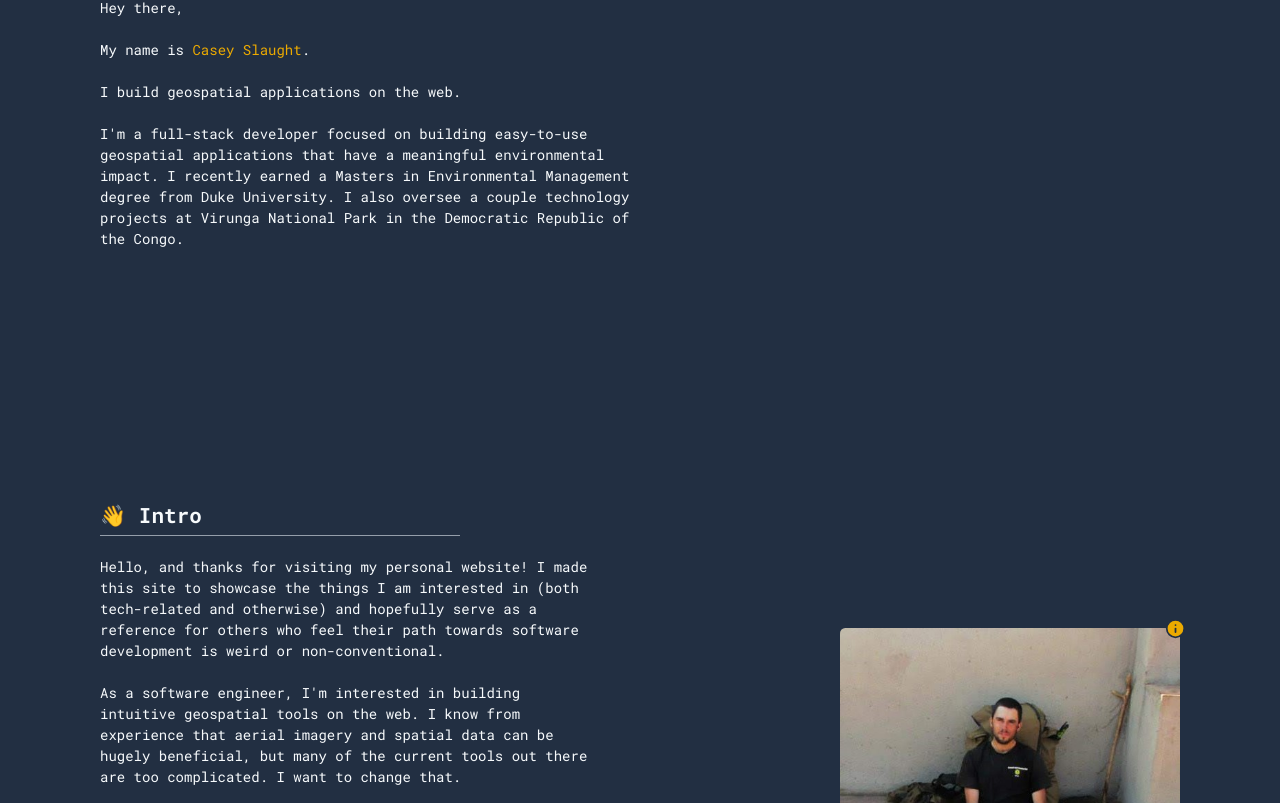
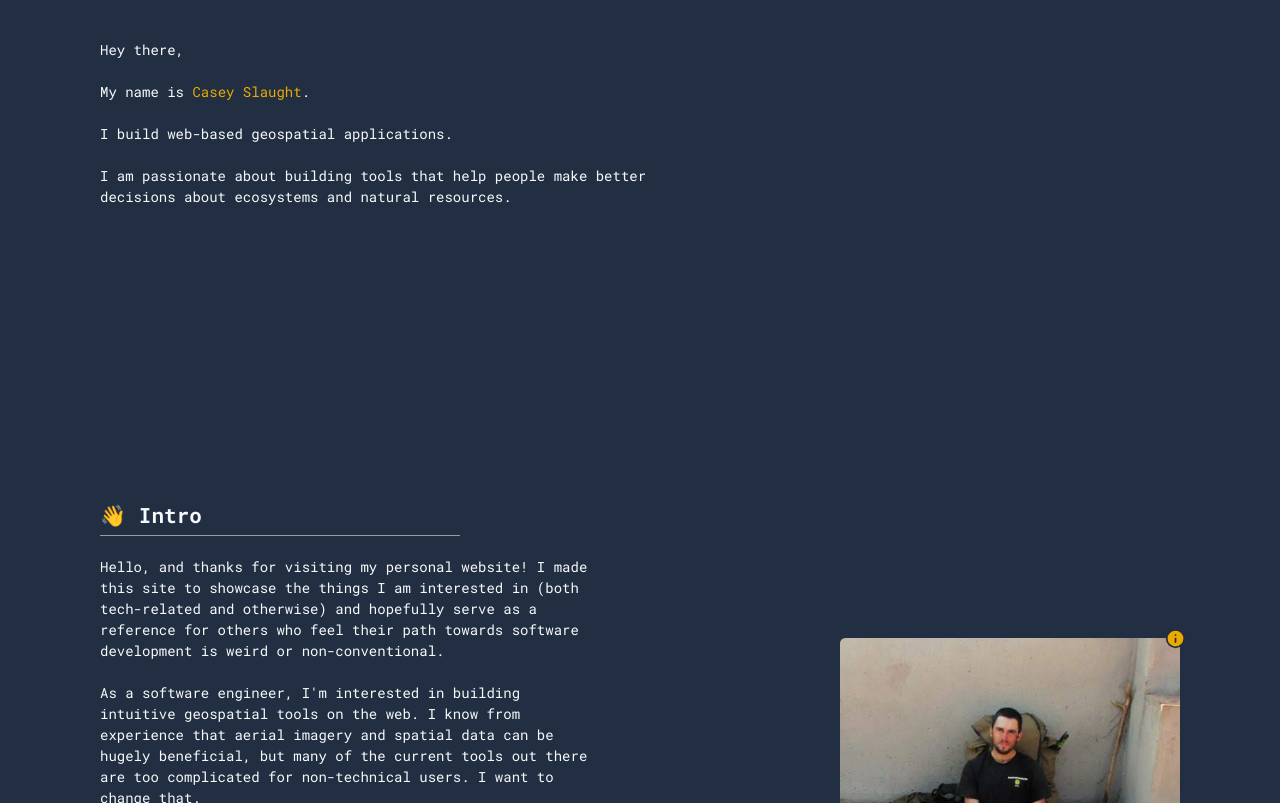
Before and after one commit to caseyslaught/casey-slaught-new-site, a Next.js app: page / in a window 1280 px wide. Shown: the part 297-1100 px from the top of the page. Built offline with nearby package versions, Linux system fonts and the light colour scheme.

Commit message:
updated text

```diff
--- a/components/ExperienceSection/index.tsx
+++ b/components/ExperienceSection/index.tsx
@@ -120,6 +120,15 @@ interface JobType {
 }
 
 const jobs: JobType = {
+  "Duke University": {
+    role: "Master of Environmental Management",
+    dateRange: "Aug 2021 - May 2023",
+    location: "Durham, North Carolina",
+    points: [
+      "Developed Smart Carte, thesis project on cloud-based remote sensing and neural network models to monitor deforestation in the tropics",
+      "Additional coursework in remote sensing, environmental statistics, resource economics, and entrepreneurship",
+    ],
+  },
   "Virunga National Park": {
     role: "Technology Project Manager",
     dateRange: "Jan 2016 - Aug 2017 and Jan 2020 - Aug 2022",
@@ -129,7 +138,6 @@ const jobs: JobType = {
       "Created cloud-based spatial data integration system to track ranger patrols and park vehicles",
       "Developed Google Earth Engine project to monitor deforestation and agricultural encroachment",
       "Established drone surveillance program by training 25 rangers in French",
-      "Assistant (to the) head beekeeper",
     ],
   },
   "Flower Child": {
@@ -148,8 +156,8 @@ const jobs: JobType = {
     location: "Kigali, Rwanda",
     points: [
       "Founded and designed platform that links informal hardware shops with institutional buyers to reduce inefficiencies in the construction materials market",
-      "Developed an online marketplace for heavy machinery that featured over 200 items from East Africa",
-      "Engineered a secure API, cloud architecture, relational database, and GIS-powered onboarding process",
+      "Developed online marketplace for heavy machinery that featured over 200 items from East Africa",
+      "Engineered a secure API, cloud architecture, relational database, and GIS-integrated onboarding process",
     ],
   },
   Caracal: {
@@ -158,10 +166,11 @@ const jobs: JobType = {
     location: "Kigali, Rwanda",
     points: [
       "Designed and implemented a geospatial data automation tool for protected areas to connect wildlife tracking collars with GIS platforms",
-      "Received a Early Career grant from the National Geographic Society to cover development costs",
-      "Managed a team of two remote programmers in the design and implementation of new features",
+      "Received competitive grant from the National Geographic Society to cover development costs",
+      "Managed team of two remote programmers in the design and implementation of new features",
     ],
   },
+  /*
   "Tuma Consulting": {
     role: "Technology Consultant",
     dateRange: "Sep 2017 - Jun 2018",
@@ -172,6 +181,7 @@ const jobs: JobType = {
       "Worked with Impact Hub Kigali and UNDP on Design Thinking workshops with local tech entrepreneurs",
     ],
   },
+  */
 };
 
 export default ExperienceSection;
--- a/components/HeroSection/index.tsx
+++ b/components/HeroSection/index.tsx
@@ -36,16 +36,12 @@ const HeroSection: React.FC<Props> = ({ isLoaded }) => {
             </Text>
           </Skeleton>
           <Skeleton isLoaded={isLoaded} fadeDuration={2}>
-            <Text>I build geospatial applications on the web.</Text>{" "}
+            <Text>I build web-based geospatial applications.</Text>{" "}
           </Skeleton>
           <Skeleton isLoaded={isLoaded} fadeDuration={2}>
             <Text>
-              I&apos;m a full-stack developer focused on building easy-to-use
-              geospatial applications that have a meaningful environmental
-              impact. I recently earned a Masters in Environmental Management
-              degree from Duke University. I also oversee a couple technology
-              projects at Virunga National Park in the Democratic Republic of
-              the Congo.
+              I am passionate about building tools that help people make better
+              decisions about ecosystems and natural resources.
             </Text>
           </Skeleton>
         </VStack>
--- a/components/IntroSection/index.tsx
+++ b/components/IntroSection/index.tsx
@@ -71,8 +71,8 @@ const IntroSection: React.FC<Props> = () => {
               As a software engineer, I&apos;m interested in building intuitive
               geospatial tools on the web. I know from experience that aerial
               imagery and spatial data can be hugely beneficial, but many of the
-              current tools out there are too complicated. I want to change
-              that.
+              current tools out there are too complicated for non-technical
+              users. I want to change that.
             </Text>
 
             <Text>
--- a/components/ProjectsSection/index.tsx
+++ b/components/ProjectsSection/index.tsx
@@ -207,7 +207,7 @@ const projects: ProjectItemType[] = [
     title: "SimpleDroneMaps",
     description:
       "Currently working on an aerial imagery management tool to help drone operators and researchers host orthomosaics, satellite imagery, and 3D models and share them easily with clients or colleagues. Visualization of very large assets is performed through map tiling and CDN setup with AWS S3 and CloudFront.",
-    tech: ["Python", "GDAL", "Next.js", "Django", "AWS"],
+    tech: ["Python", "GDAL", "Next.js", "TypeScript", "Django", "AWS"],
     github: "",
     demo: "https://simpledronemaps.com",
     image: "/images/simpledronemaps.png",
@@ -215,7 +215,7 @@ const projects: ProjectItemType[] = [
   {
     title: "Virunga LoRa Alert System",
     description:
-      "System that helps communities report sightings of dangerous rebel groups in real-time through LoRa alert buttons connected to a security dashboard and SMS service. Designed network infrastructure, configured LoRa devices and server, and built interface for viewing network of devices.",
+      "System that helps communities around Virunga National Park report sightings of dangerous rebel groups in real-time through LoRa alert buttons connected to a security dashboard and SMS service. Designed network infrastructure, configured LoRa devices and server, and built interface for viewing network of devices.",
     tech: ["Python", "LoRaWAN", "Chirpstack", "React", "AWS"],
     github: "https://github.com/virunga/lora-alert-app",
     demo: "",
```
